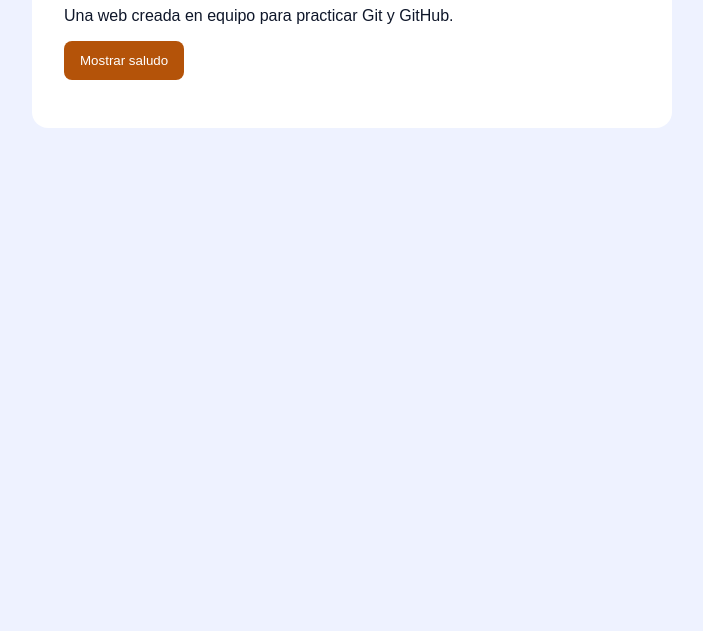
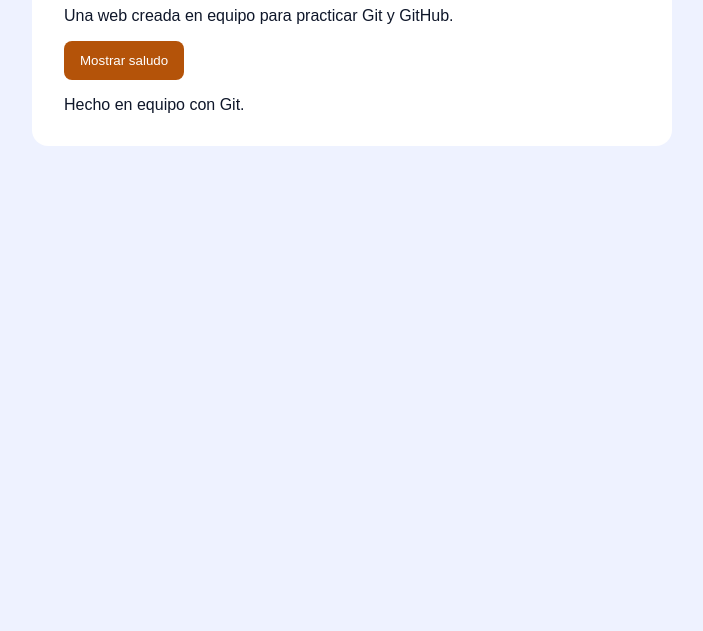
Before and after one commit to lagorialdaniel3-png/practica-git-pareja, a plain HTML site: page index.html in a window 1280 px wide. Shown: the part 169-800 px from the top of the page, without its empty margins (288-991 px from the left). Drawn offline with Linux system fonts and the light colour scheme.

Commit message:
Añadir un pie a la tarjeta

```diff
--- a/index.html
+++ b/index.html
@@ -13,6 +13,7 @@
     <p id="descripcion">Una web creada en equipo para practicar Git y GitHub. </p>
     <button id="saludar" type="button">Mostrar saludo</button>
     <p id="mensaje" aria-live="polite"></p>
+    <footer>Hecho en equipo con Git.</footer>
   </main>
 </body>
 </html>
```
